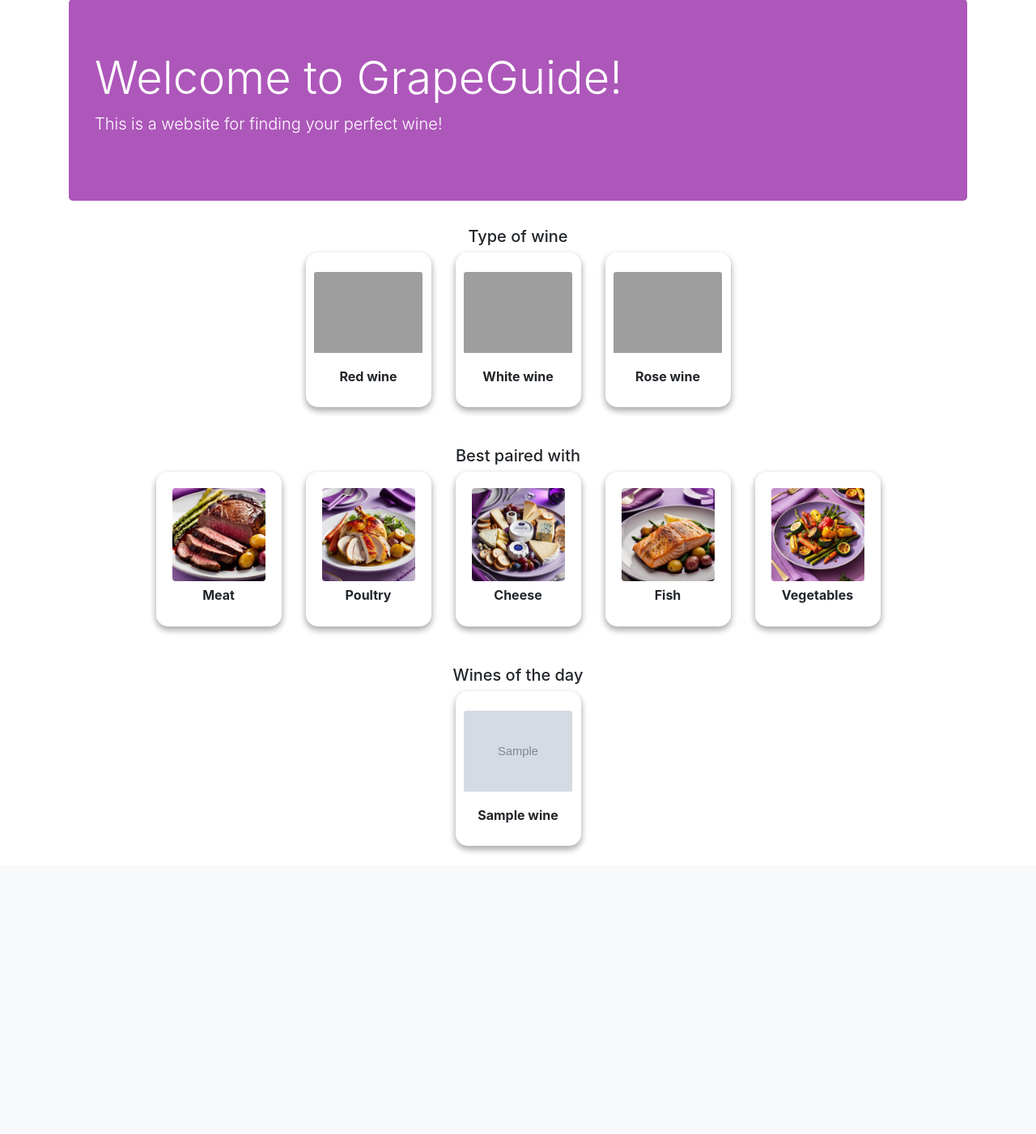
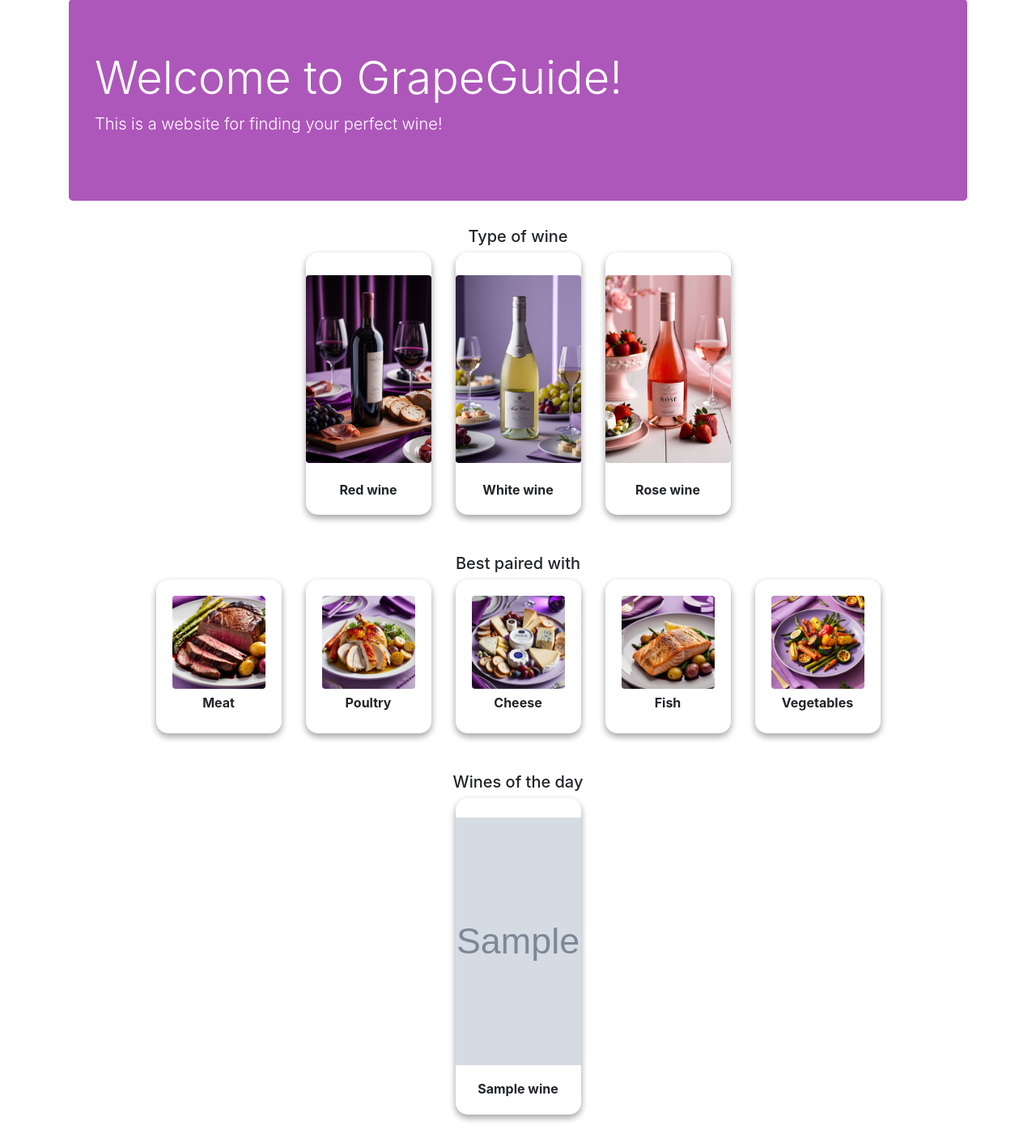
Before and after one commit to gijsoliemans/GrapeGuide, a Flask app: template templates/index.html in a window 1280 px wide. Shown: the part 119-1520 px from the top of the page at 81% size. Before the commit the page ends 1172 px from the top, so only its background shows below. Run offline with Flask 3, Linux system fonts and the light colour scheme; the template is opened without the code that fills it: most values are stand-ins (such as "Sample title", 1, 10 or a date in 2020); grey boxes marked "Sample" are stand-in pictures; parts of the project's set-up code (start-up, migrations or seed data) failed here and were passed over; some libraries are stand-ins or nearby versions; grey boxes are pictures that could not be loaded.

Commit message:
Wijnen Home Images

```diff
--- a/templates/index.html
+++ b/templates/index.html
@@ -25,7 +25,7 @@
     }
 
     .image-container {
-        height: 100px;
+        height: 100%;
         overflow: hidden;
         display: flex;
         justify-content: center;
@@ -65,7 +65,7 @@
             <div class="card">
                 <a href="/wines?search=&sort=default&country=&region=&type=Red&price_min=&price_max=&abv_min=&abv_max=&grape=&style=&vintage=&closure=&capacity=&secondary_grape_varieties=&unit=&characteristics=&per_bottle_case_each=&lead=Red Wines" class="card h-100">
                     <div class="image-container mt-4">
-                        <img class="card-img-top" src="https://img-majestic-live.mncdn.com/Content/Images/Thumbs/0046565_wines/the-guvnor-14666.jpeg" alt="Red wine">
+                        <img src="{{ url_for('static', filename='images/Rood.jpg') }}" class="img-fluid rounded" alt="Types of Wines" style="max-width: 100%; height: auto;">
                     </div>
                     <div class="card-body">
                         <h6 class="font-weight-bold">Red wine</h6>
@@ -79,7 +79,7 @@
             <div class="card">
                 <a href="/wines?search=&sort=default&country=&region=&type=White&price_min=&price_max=&abv_min=&abv_max=&grape=&style=&vintage=&closure=&capacity=&secondary_grape_varieties=&unit=&characteristics=&per_bottle_case_each=&lead=White wines" class="card h-100">
                     <div class="image-container mt-4">
-                        <img class="card-img-top" src="https://img-majestic-live.mncdn.com/Content/Images/Thumbs/0046903_wines/bread-butter-chardonnay-18139.jpeg" alt="White wine">
+                        <img src="{{ url_for('static', filename='images/Wit.jpg') }}" class="img-fluid rounded" alt="Types of Wines" style="max-width: 100%; height: auto;">
                     </div>
                     <div class="card-body">
                         <h6 class="font-weight-bold">White wine</h6>
@@ -93,7 +93,7 @@
             <div class="card">
                 <a href="/wines?search=&sort=default&country=&region=&type=Ros%C3%A9&price_min=&price_max=&abv_min=&abv_max=&grape=&style=&vintage=&closure=&capacity=&secondary_grape_varieties=&unit=&characteristics=&per_bottle_case_each=&lead=Rose Wines" class="card h-100">
                     <div class="image-container mt-4">
-                        <img class="card-img-top" src="https://img-majestic-live.mncdn.com/Content/Images/Thumbs/0046484_wines/domaine-la-chautarde-rose-08009.jpeg" alt="Rose">
+                        <img src="{{ url_for('static', filename='images/Rose.jpg') }}" class="img-fluid rounded" alt="Types of Wines" style="max-width: 100%; height: auto;">
                     </div>
                     <div class="card-body">
                         <h6 class="font-weight-bold">Rose wine</h6>
```
Also changed, not shown: static/images/Rood.jpg (added), static/images/Rose.jpg (added), static/images/Wit.jpg (added).
